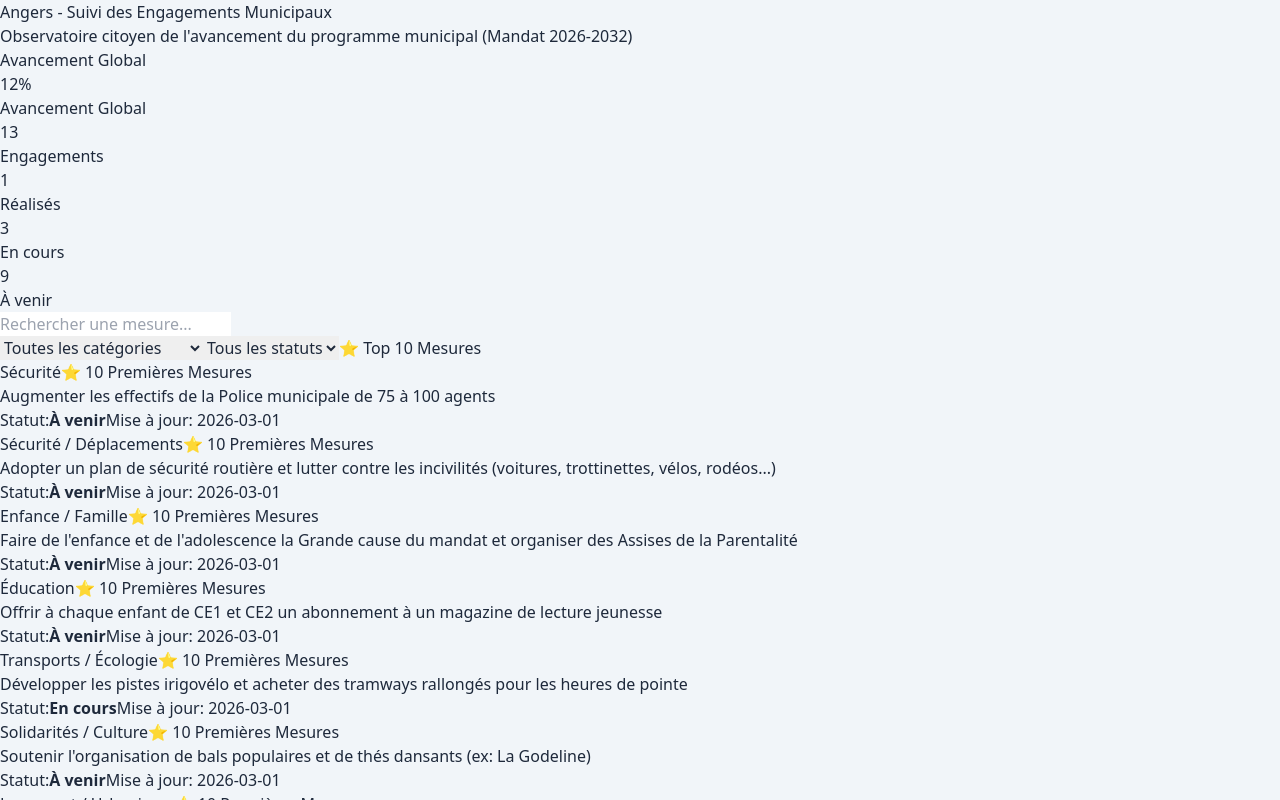
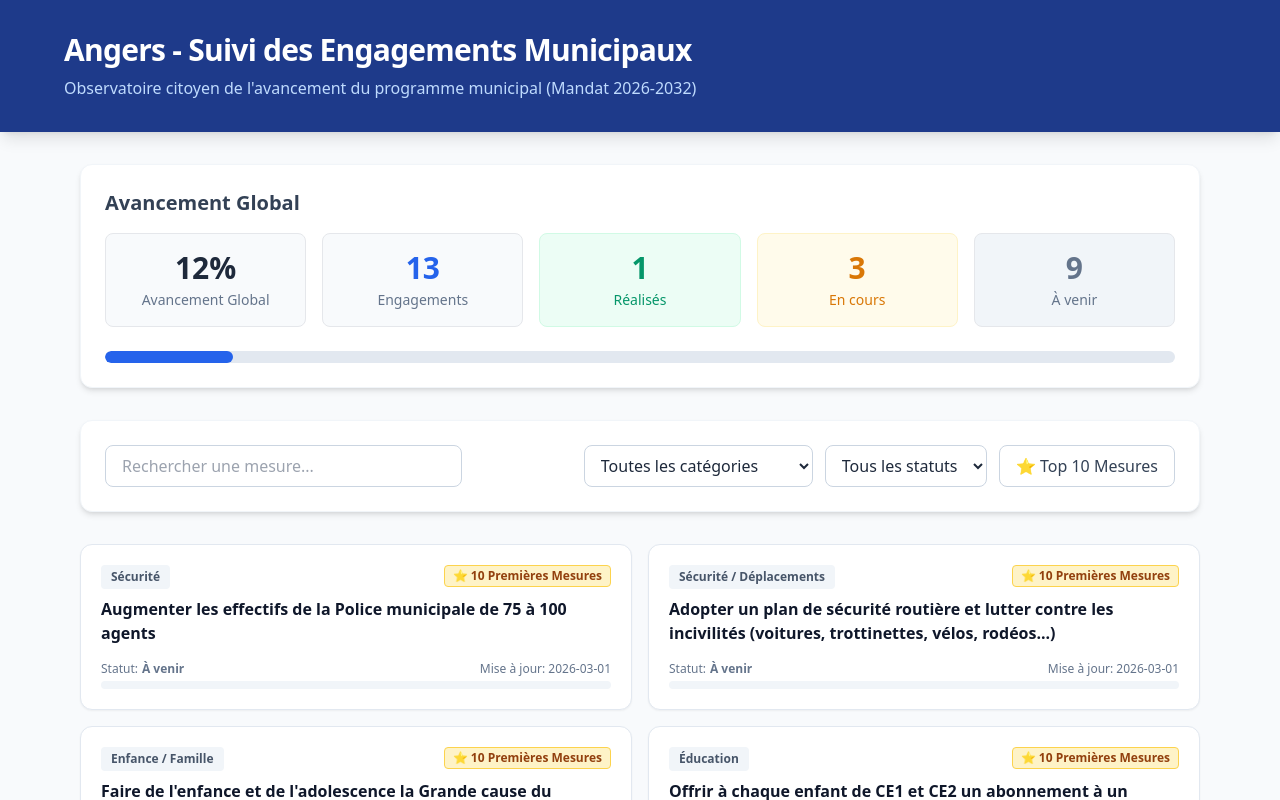
Before and after one commit to mairieflorian/angers-engagements, a Next.js app: page / in a window 1280 px wide. Shown: the top 800 px of the page. Built offline with nearby package versions, Linux system fonts and the light colour scheme.

Commit message:
Add Tailwind CSS configuration file

```diff
--- /dev/null
+++ b/tailwind.config.js
@@ -0,0 +1,22 @@
+/** @type {import('tailwindcss').Config} */
+module.exports = {
+  content: [
+    './app/**/*.{js,ts,jsx,tsx}',
+    './pages/**/*.{js,ts,jsx,tsx}',
+    './components/**/*.{js,ts,jsx,tsx}',
+  ],
+  theme: {
+    extend: {
+      colors: {
+        brand: {
+          50: '#f0f7ff',
+          100: '#e0effe',
+          600: '#0284c7',
+          800: '#075985',
+          900: '#0c4a6e',
+        }
+      }
+    },
+  },
+  plugins: [],
+}
```
